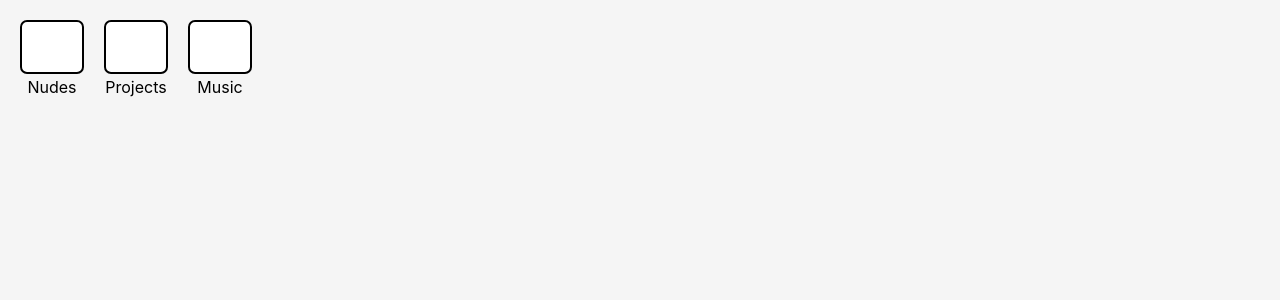
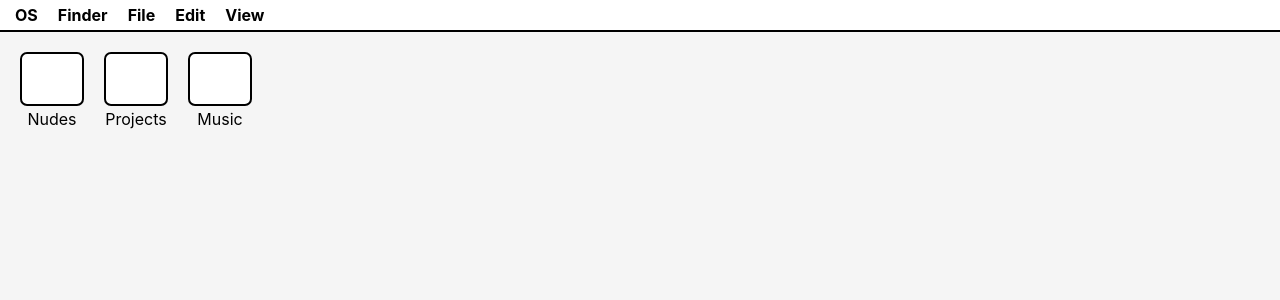
Before and after one commit to domb5041/doms-desktop, a React (Create React App) app: page / in a window 1280 px wide. Shown: the top 300 px of the page. Built offline with nearby package versions, Linux system fonts and the light colour scheme.

Commit message:
menubar with context menu

```diff
--- a/src/Desktop.js
+++ b/src/Desktop.js
@@ -2,6 +2,7 @@ import React, { useState } from 'react';
 import styled from 'styled-components';
 import Folder from './Folder';
 import fileStructure from './fileStructure';
+import MenuBar from './MenuBar';
 
 const StyledDesktop = styled.div`
     background-color: whitesmoke;
@@ -11,13 +12,20 @@ const StyledDesktop = styled.div`
     right: 0;
     bottom: 0;
     display: flex;
+    flex-direction: column;
+    & .desktop-area {
+        display: flex;
         padding: 20px;
+        flex: 1;
+    }
 `;
 
 export default function Desktop() {
     const [activeWindow, setActiveWindow] = useState('2');
     return (
         <StyledDesktop>
+            <MenuBar />
+            <div className='desktop-area'>
                 {fileStructure.map(folder => (
                     <Folder
                         name={folder.name}
@@ -26,6 +34,7 @@ export default function Desktop() {
                         folder={folder}
                     />
                 ))}
+            </div>
         </StyledDesktop>
     );
 }
--- /dev/null
+++ b/src/MenuBar.js
@@ -0,0 +1,98 @@
+import React, { useState } from 'react';
+import styled from 'styled-components';
+import menuItems from './menuItems';
+
+const StyledMenuBar = styled.div`
+    height: 30px;
+    border-bottom: 2px solid black;
+    background-color: white;
+    display: flex;
+    align-items: stretch;
+    padding: 0 5px;
+    & .menu-item {
+        padding: 0 10px;
+        display: flex;
+        align-items: center;
+        font-weight: bold;
+    }
+`;
+
+const StyledContextMenu = styled.div`
+    position: absolute;
+    width: 200px;
+    height: 200px;
+    background-color: white;
+    border-radius: 5px;
+    border: 2px solid black;
+`;
+
+const StyledHiddenClose = styled.div`
+    position: absolute;
+    top: 30px;
+    left: 0;
+    width: 100vw;
+    height: 100vh;
+`;
+
+export default function MenuBar() {
+    const [contextMenu, setContextMenu] = useState({
+        visible: false,
+        top: 0,
+        left: 0,
+    });
+
+    const openMenu = id => {
+        const position = document.getElementById(id).getBoundingClientRect();
+        setContextMenu({
+            top: position.bottom,
+            left: position.left,
+            visible: true,
+        });
+    };
+
+    const closeMenu = () => {
+        setContextMenu({
+            top: 0,
+            left: 0,
+            visible: false,
+        });
+    };
+
+    return (
+        <>
+            <StyledMenuBar>
+                {menuItems.map(menuItem => (
+                    <div
+                        id={menuItem.id}
+                        onClick={() => openMenu(menuItem.id)}
+                        onMouseOver={
+                            contextMenu.visible
+                                ? () => openMenu(menuItem.id)
+                                : null
+                        }
+                        className='menu-item'
+                    >
+                        {menuItem.name}
+                    </div>
+                ))}
+                <div
+                    style={{ flex: 1 }}
+                    onMouseOver={contextMenu.visible ? closeMenu : null}
+                ></div>
+            </StyledMenuBar>
+            {contextMenu.visible && (
+                <>
+                    <StyledHiddenClose onClick={closeMenu} />
+                    <StyledContextMenu
+                        id='context-menu'
+                        style={{ top: contextMenu.top, left: contextMenu.left }}
+                    >
+                        <div>x</div>
+                        <div>x</div>
+                        <div>x</div>
+                    </StyledContextMenu>
+                </>
+            )}
+        </>
+    );
+}
--- /dev/null
+++ b/src/menuItems.js
@@ -0,0 +1,7 @@
+export default [
+    { id: 'asd7-f0a98sd7', name: 'OS' },
+    { id: 'sadiofu0sadiouf', name: 'Finder' },
+    { id: 'sadfd809fd8f', name: 'File' },
+    { id: 'd9asd-0-f0z', name: 'Edit' },
+    { id: 'sad098fdofklhv', name: 'View' },
+];
```
Lines whose indentation alone changed are shown as unchanged.
